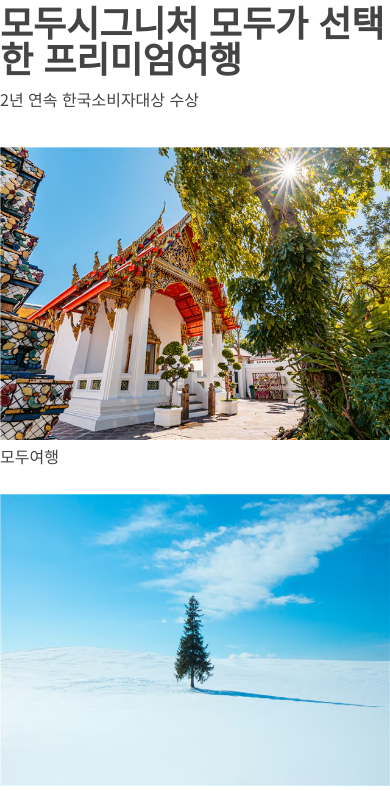
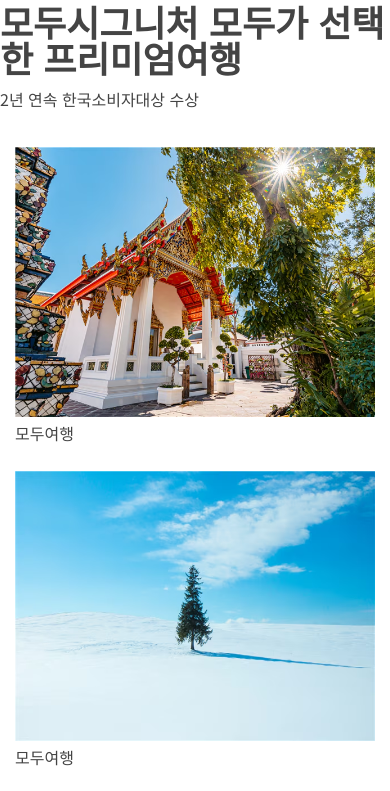
Before and after one commit to SHINJINU/responsive02, a plain HTML site: page index.html in a window 390 px wide. Shown: the part 877-1668 px from the top of the page. Drawn offline with Linux system fonts and the light colour scheme.

Commit message:
style.css

```diff
--- a/css/style.css
+++ b/css/style.css
@@ -141,6 +141,7 @@
         gap: 30px;
 
         flex-direction: column;
+        margin: 0 15px;
     }
 
     .main_content .inner .img_box {
```
